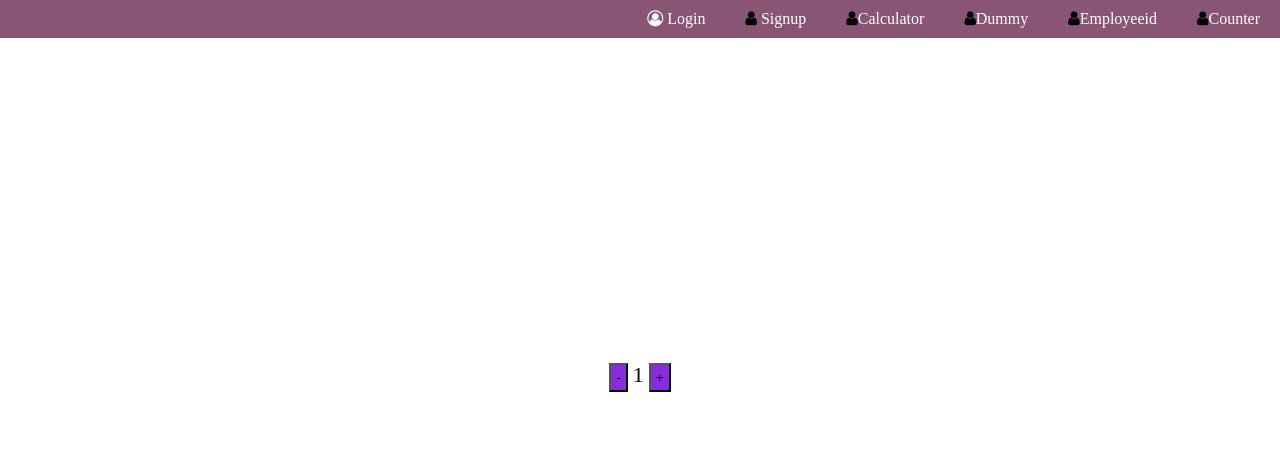
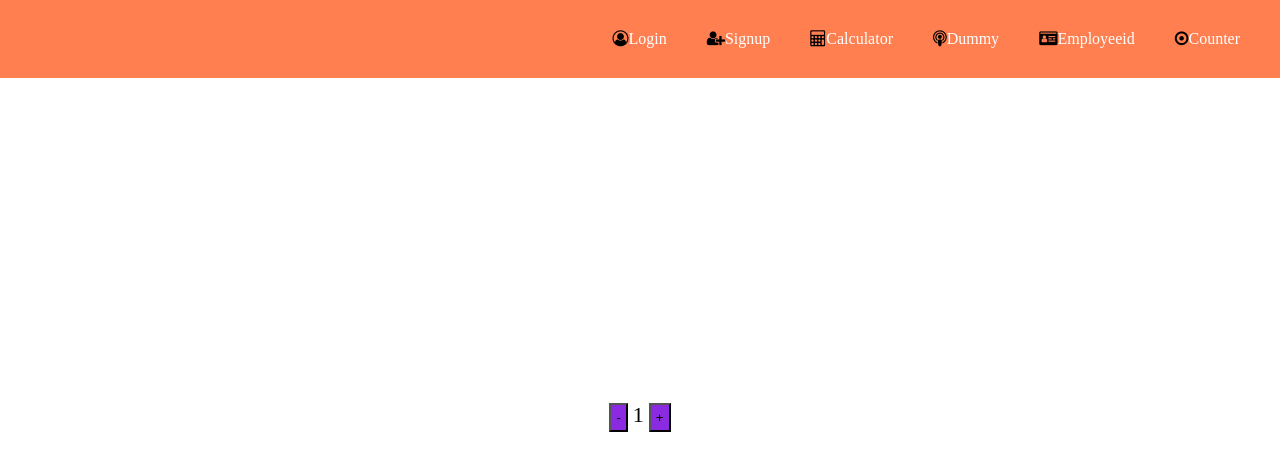
Before and after one commit to venkatesh2001A/react-q6trt7, a React (Create React App) app: page /Counter in a window 1280 px wide. Shown: the top 470 px of the page. Built offline with nearby package versions, Linux system fonts and the light colour scheme.

Commit message:
2 files modified

```diff
--- a/src/components/nav.jsx
+++ b/src/components/nav.jsx
@@ -9,25 +9,25 @@ function Nav() {
         <i className="fa fa-bars icon"></i>
       </button>
       <NavLink to="/login">
-        <i className="fa fa-user-circle-o"></i> Login
+        <i className="fa fa-user-circle-o icon"></i>Login
       </NavLink>
       <NavLink to="/signup">
-        <i class="fa fa-user icon"></i> Signup
+        <i class="fa fa-user-plus icon"></i>Signup
       </NavLink>
       <NavLink to="/calculator">
-        <i class="fa fa-user icon"></i>
+        <i class="fa fa-calculator icon"></i>
         Calculator
       </NavLink>
       <NavLink to="/Dummy">
-        <i class="fa fa-user icon"></i>
+        <i class="fa fa-podcast icon"></i>
         Dummy
       </NavLink>
       <NavLink to="/Employeeid">
-        <i class="fa fa-user icon"></i>
+        <i class="fa fa-id-card icon"></i>
         Employeeid
       </NavLink>
       <NavLink to="/Counter">
-        <i class="fa fa-user icon"></i>
+        <i class="fa fa-dot-circle-o icon"></i>
         Counter
       </NavLink>
     </nav>
--- a/src/css/nav.css
+++ b/src/css/nav.css
@@ -32,9 +32,9 @@ a {
   background-color: aqua;
 } */
 nav.navbar {
-  background-color: #895575;
+  background-color: coral;
   /* height: 55px; */
-  padding: 10px;
+  padding: 30px;
   margin: 0px;
   text-align: right;
 }
```
